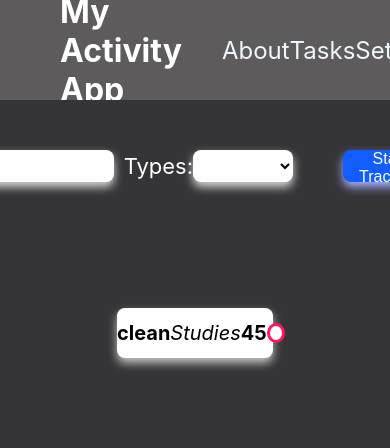
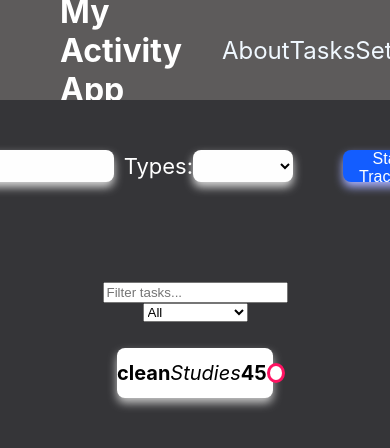
Before and after one commit to makzibs/ReactApp-Final-Project, a React (Create React App) app: page /tasks in a window 390 px wide. Shown: the top 448 px of the page. Built offline with nearby package versions, Linux system fonts and the light colour scheme; data requests are answered from the project's data file.

Commit message:
setting feature and responsiveness yet to be implemented

```diff
--- a/src/components/Form.js
+++ b/src/components/Form.js
@@ -142,6 +142,7 @@ export const Form = ({ addTask }) => {
   };
 
   return (
+
     <form className="form" onSubmit={handleSubmit}>
       <label htmlFor="task">Task:</label>
       <input
@@ -178,5 +179,6 @@ export const Form = ({ addTask }) => {
 
       <input type="submit" value="Add Task" className="submit-btn" />
     </form>
+
   );
 };
--- a/src/components/Tasks.js
+++ b/src/components/Tasks.js
@@ -155,9 +155,10 @@ import { TasksLists } from "./TasksLists";
 
 export default function Tasks() {
   const [tasks, setTasks] = useState([]);
+  const [filterText, setFilterText] = useState(""); // State variable for filtering
+  const [filterType, setFilterType] = useState("");
 
-
-
+  const filterTypes = ["", "Entertainment", "Studies", "Household"];
 
   const handleTaskSubmit = async (newTask) => {
 
@@ -211,7 +212,23 @@ export default function Tasks() {
   return (
     <div className="tasks">
       <Form  addTask={handleTaskSubmit} />
-      <TasksLists  tasks = {tasks}  removeTask = {removeTask}/>
+      <input
+        type="text"
+        placeholder="Filter tasks..."
+        value={filterText}
+        onChange={(e) => setFilterText(e.target.value)}
+      />
+      <select
+          value={filterType}
+          onChange={(e) => setFilterType(e.target.value)}
+        >
+          {filterTypes.map((type) => (
+            <option key={type} value={type}>
+              {type || "All"}
+            </option>
+          ))}
+        </select>
+      <TasksLists  tasks = {tasks}  removeTask = {removeTask} filterText={filterText} filterType={filterType}/>
     </div>
   );
 }
--- a/src/components/TasksLists.js
+++ b/src/components/TasksLists.js
@@ -1,10 +1,9 @@
-
 
 
 import { ListItem } from "./ListItem";
 import "../styles/TasksList.css";
 
-export const TasksLists = ({tasks, removeTask}) => {
+/*export const TasksLists = ({tasks, removeTask}) => {
     return <div className="todo-list">
          {tasks.map((task) => {
         return (
@@ -19,3 +18,52 @@ export const TasksLists = ({tasks, removeTask}) => {
       })}
     </div>
 }
+import { ListItem } from "./ListItem";
+import "../styles/TasksList.css";
+export const TasksLists = ({ tasks, removeTask, filterText }) => {
+  // Filter the tasks based on the filterText
+  const filteredTasks = tasks.filter((task) =>
+    task.text.toLowerCase().includes(filterText.toLowerCase())
+  );
+
+  return (
+    <div className="todo-list">
+      {filteredTasks.map((task) => {
+        return (
+          <ListItem
+            key={task.id}
+            text={task.text}
+            minutes={task.minutes}
+            types={task.type}
+            removeTask={() => removeTask(task.id)}
+          />
+        );
+      })}
+    </div>
+  );
+}; */
+
+export const TasksLists = ({ tasks, removeTask, filterText, filterType }) => {
+  // Filter the tasks based on both filterText and filterType
+  const filteredTasks = tasks.filter((task) => {
+    const textMatches = task.text.toLowerCase().includes(filterText.toLowerCase());
+    const typeMatches = !filterType || task.type === filterType;
+    return textMatches && typeMatches;
+  });
+
+  return (
+    <div className="todo-list">
+      {filteredTasks.map((task) => {
+        return (
+          <ListItem
+            key={task.id}
+            text={task.text}
+            minutes={task.minutes}
+            types={task.type}
+            removeTask={() => removeTask(task.id)}
+          />
+        );
+      })}
+    </div>
+  );
+};
--- a/src/styles/about.css
+++ b/src/styles/about.css
@@ -6,7 +6,7 @@
     color: white;
     display: flex;
     flex-direction: column;
-    justify-content: start;
+    justify-content: flex-start;
     align-items: center;
 
 }
```
